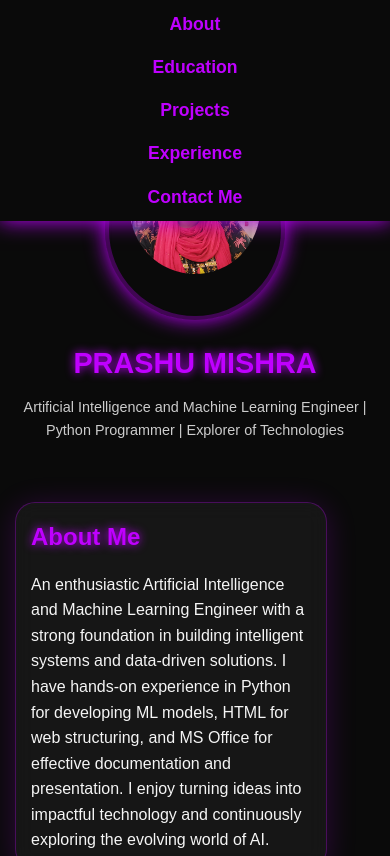
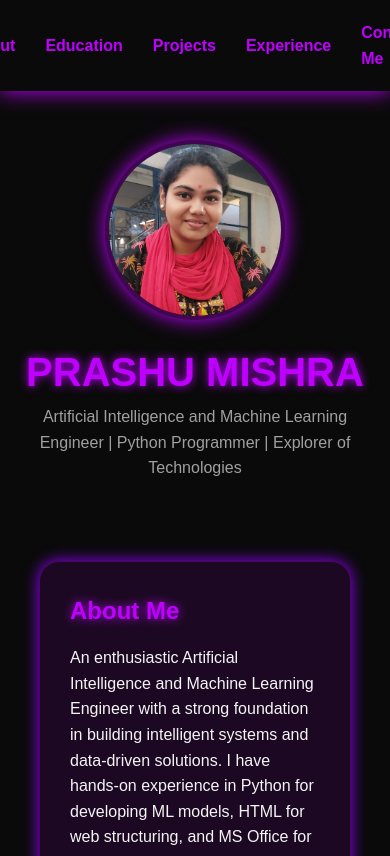
Before and after one commit to prashumishra1229/PORTFOLIO, a plain HTML site: page index.html in a window 390 px wide. Shown: the top 856 px of the page. Drawn offline with Linux system fonts and the light colour scheme; a web font is replaced by a local one.

Commit message:
Update script.css

```diff
--- a/script.css
+++ b/script.css
@@ -308,115 +308,3 @@ nav {
   color: #D100D1;
   text-shadow: 0 0 10px #BF00FF;
 }
-/* Ensure responsiveness starts clean */
-* {
-  box-sizing: border-box;
-  margin: 0;
-  padding: 0;
-}
-
-/* Make image responsive */
-.profile-pic {
-  width: 180px;
-  height: 180px;
-  border-radius: 50%;
-  object-fit: cover;
-}
-
-/* Responsive navigation menu */
-.menu {
-  display: flex;
-  justify-content: center;
-  gap: 30px;
-  flex-wrap: wrap;
-}
-
-.menu li a {
-  color: #BF00FF;
-  text-decoration: none;
-  font-size: 1.1rem;
-}
-
-/* Social icons */
-.social-icons {
-  display: flex;
-  justify-content: center;
-  gap: 20px;
-  flex-wrap: wrap;
-}
-
-/* Section spacing */
-section {
-  padding: 40px 20px;
-  margin: 20px auto;
-  max-width: 1000px;
-}
-
-/* Glass card style (if used) */
-.glass-card {
-  background: rgba(255, 255, 255, 0.05);
-  border-radius: 20px;
-  padding: 20px;
-  box-shadow: 0 4px 30px rgba(191, 0, 255, 0.2);
-  backdrop-filter: blur(10px);
-  -webkit-backdrop-filter: blur(10px);
-  margin: 20px;
-}
-
-/* Typography */
-h1 {
-  font-size: 2.5rem;
-  text-align: center;
-}
-
-.subtitle {
-  text-align: center;
-  font-size: 1rem;
-  margin-top: 10px;
-  color: #ccc;
-}
-
-/* Responsive layout for small devices */
-@media screen and (max-width: 768px) {
-  nav {
-    padding: 10px;
-  }
-
-  .menu {
-    flex-direction: column;
-    gap: 15px;
-    align-items: center;
-  }
-
-  .profile-pic {
-    width: 130px;
-    height: 130px;
-  }
-
-  h1 {
-    font-size: 1.8rem;
-  }
-
-  .subtitle {
-    font-size: 0.9rem;
-  }
-
-  section {
-    padding: 30px 15px;
-  }
-
-  .glass-card {
-    margin: 15px;
-    padding: 15px;
-  }
-
-  .contact-list li {
-    font-size: 0.95rem;
-    margin: 10px 0;
-    word-wrap: break-word;
-  }
-
-  .social-icons {
-    gap: 15px;
-  }
-}
```
